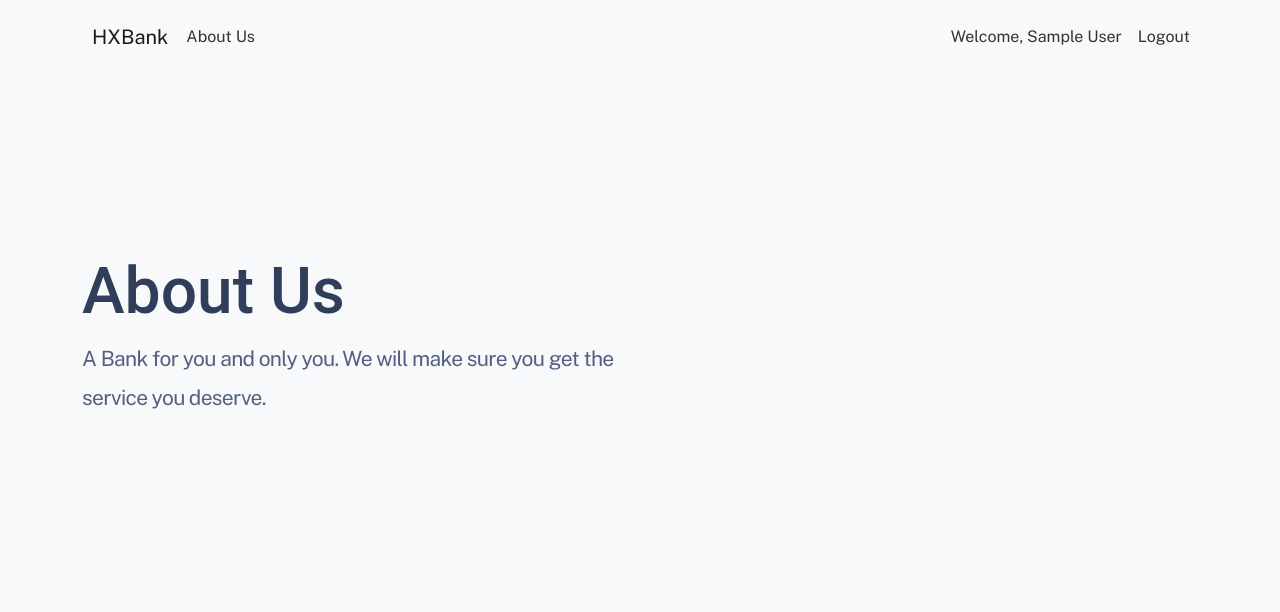
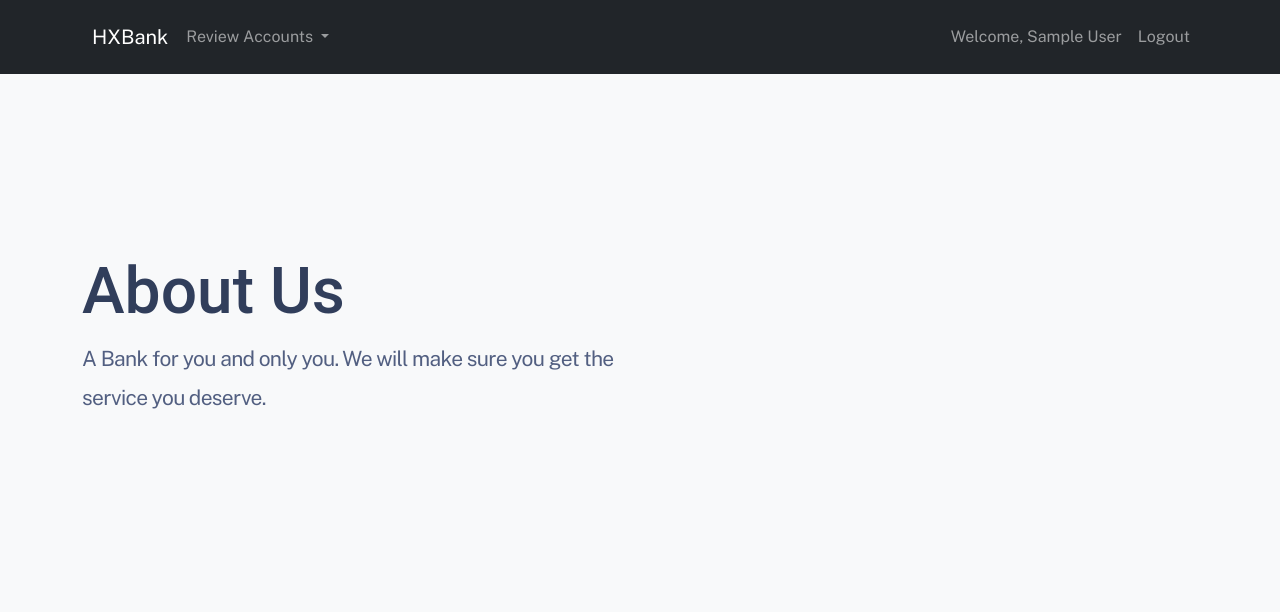
Before and after one commit to Jaspzx/ICT3203_HXBank, a Flask app: page /about in a window 1280 px wide. Shown: the top 612 px of the page. Run offline with Flask 2, Linux system fonts and the light colour scheme; a user stored in the database is signed in; tables that the repository leaves empty hold one stand-in row (values such as "Sample post").

Commit message:
Update navigation.html

```diff
--- a/webportal/templates/includes/navigation.html
+++ b/webportal/templates/includes/navigation.html
@@ -1,4 +1,4 @@
-<nav class="navbar navbar-expand-lg navbar-light bg-light sticky-top">
+<nav class="navbar navbar-expand-lg navbar-dark bg-dark sticky-top">
     <div class="container">
         {% if not current_user.is_authenticated %}
         <a class="navbar-brand" href="{{ url_for('views.home') }}">HXBank</a>
@@ -13,11 +13,38 @@
         </button>
         <div class="collapse navbar-collapse pl-3 pl-lg-0" id="navbar">
             <ul class="navbar-nav mt-2 mt-lg-0">
+                {% if not current_user.is_authenticated %}
                 {% block nav_about %}
-                    <li class="nav-item">
+                <li class="nav-item">
+                    <a class="nav-link" href="{{ url_for('views.about') }}">About Us</a>
+                </li>
                 {% endblock %}
-                <a class="nav-link" href="{{ url_for('views.about') }}">About Us</a>
+                {% elif current_user.is_authenticated and not current_user.is_admin %}
+                <li class="nav-item">
+                    <a class="nav-link" href="{{ url_for('views.transaction_history') }}">Transaction History</a>
                 </li>
+                <li class="nav-item dropdown">
+                    <a class="nav-link dropdown-toggle" href="#" id="userTransferDropdown" role="button" data-toggle="dropdown" aria-haspopup="true" aria-expanded="false">
+                        Transfer
+                    </a>
+                    <div class="dropdown-menu dropdown-menu-dark" aria-labelledby="userTransferDropdown">
+                        <a class="dropdown-item" href="#">Transfer to another account</a>
+                        <a class="dropdown-item" href="{{ url_for('views.add_transferee') }}">Add Transfer Recipient</a>
+                        <div class="dropdown-divider"></div>
+                        <a class="dropdown-item" href="#">Set Transfer Limit</a>
+                    </div>
+                </li>
+                {% elif current_user.is_authenticated and current_user.is_admin %}
+                <li class="nav-item dropdown">
+                    <a class="nav-link dropdown-toggle" href="#" id="adminViewApprovalsDropdown" role="button" data-toggle="dropdown" aria-haspopup="true" aria-expanded="false">
+                        Review Accounts
+                    </a>
+                    <div class="dropdown-menu dropdown-menu-dark" aria-labelledby="adminViewApprovalsDropdown">
+                        <a class="dropdown-item" href="#">Review Account Applications</a>
+                        <a class="dropdown-item" href="#">Review Pending Transactions</a>
+                    </div>
+                </li>
+                {% endif %}
             </ul>
             <ul class="navbar-nav ms-auto">
                 {% if not current_user.is_authenticated %}
```
